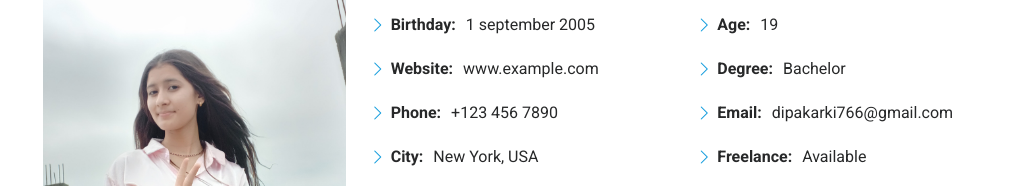
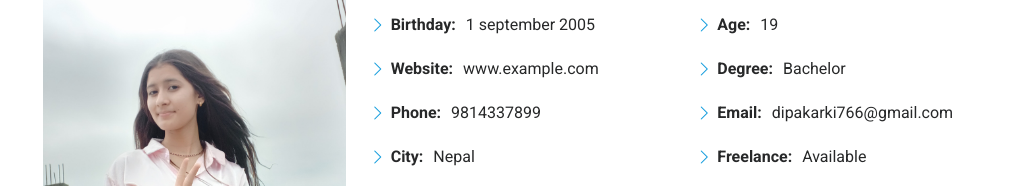
Before and after one commit to Dipakarki9/portfolio.website, a plain HTML site: page index.html in a window 1280 px wide. Shown: the part 1166-1352 px from the top of the page, without its empty margins (269-1280 px from the left). Drawn offline with Linux system fonts and the light colour scheme.

Commit message:
9814337899 Nepal

```diff
--- a/index.html
+++ b/index.html
@@ -129,8 +129,8 @@
                 <ul>
                   <li><i class="bi bi-chevron-right"></i> <strong>Birthday:</strong> <span>1 september 2005</span></li>
                   <li><i class="bi bi-chevron-right"></i> <strong>Website:</strong> <span>www.example.com</span></li>
-                  <li><i class="bi bi-chevron-right"></i> <strong>Phone:</strong> <span>+123 456 7890</span></li>
-                  <li><i class="bi bi-chevron-right"></i> <strong>City:</strong> <span>New York, USA</span></li>
+                  <li><i class="bi bi-chevron-right"></i> <strong>Phone:</strong> <span>9814337899</span></li>
+                  <li><i class="bi bi-chevron-right"></i> <strong>City:</strong> <span>Nepal</span></li>
                 </ul>
               </div>
               <div class="col-lg-6">
```
